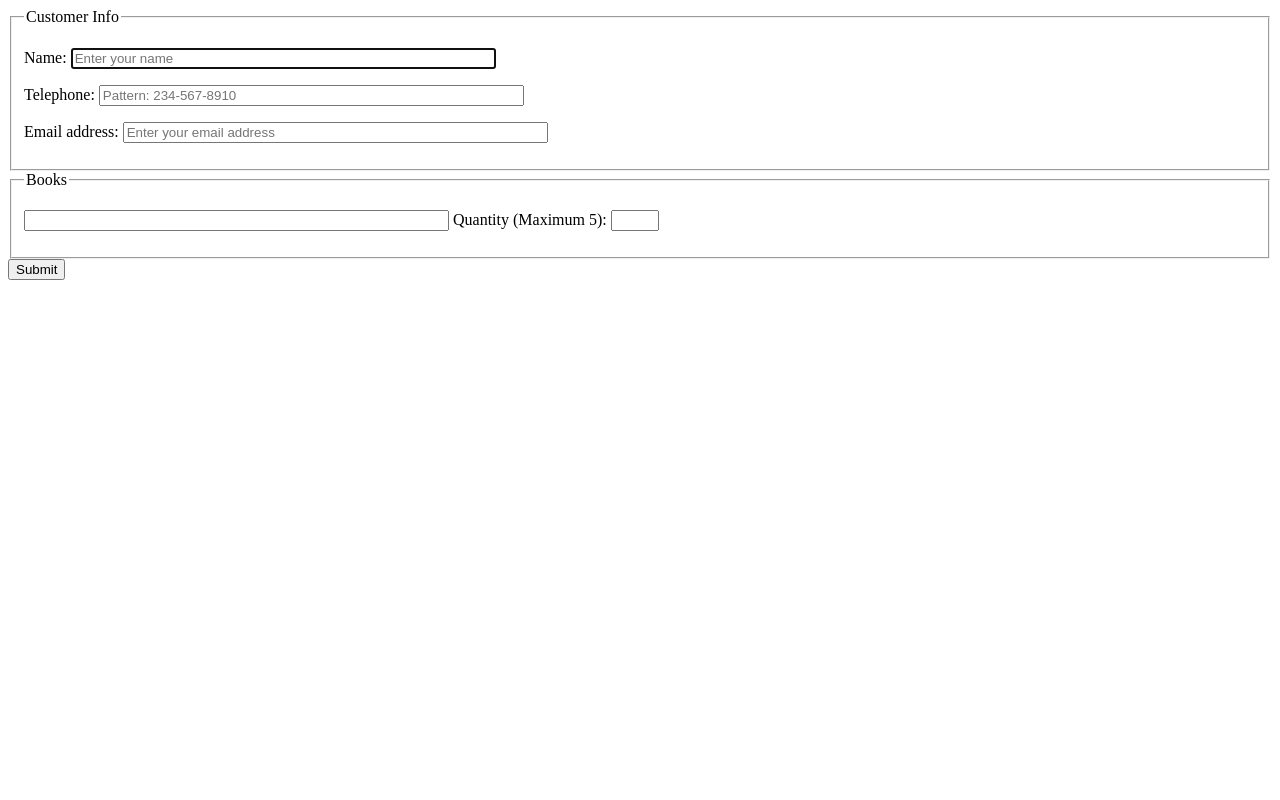
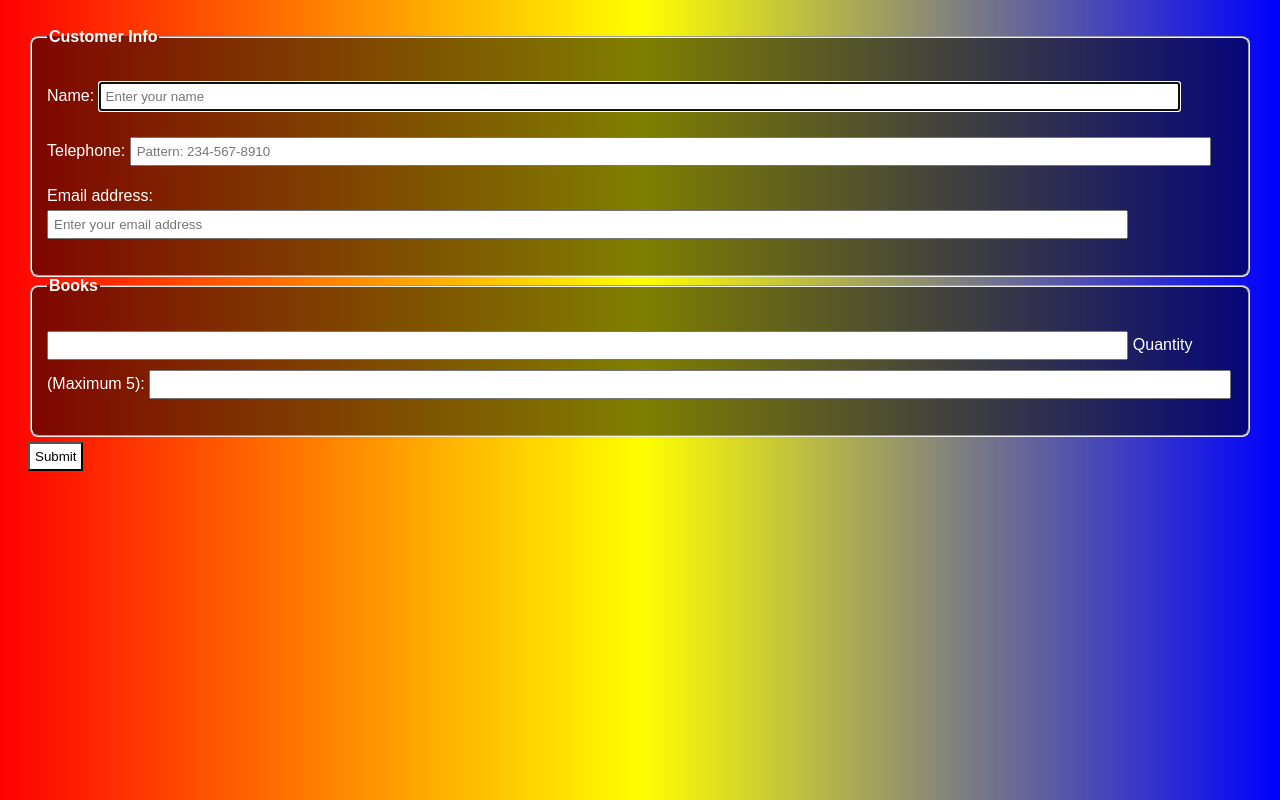
Before and after one commit to ANUJ-POHANKAR/test, a plain HTML site: page index.html in a window 1280 px wide. Drawn offline with Linux system fonts and the light colour scheme.

Commit message:
Update index.html

```diff
--- a/index.html
+++ b/index.html
@@ -1,44 +1,68 @@
+<!DOCTYPE html>
 <html>
+<head>
+    <title>Customer Order Form</title>
+    <style>
+        body {
+            background: linear-gradient(90deg, red, yellow, blue);
+            font-family: Arial, sans-serif;
+            color: white;
+            padding: 20px;
+        }
+        fieldset {
+            background: rgba(0, 0, 0, 0.5);
+            padding: 15px;
+            border-radius: 8px;
+        }
+        legend {
+            font-weight: bold;
+        }
+        input {
+            padding: 5px;
+            margin: 5px 0;
+            width: 90%;
+        }
+        input[type="submit"] {
+            background: white;
+            color: black;
+            cursor: pointer;
+            width: auto;
+        }
+    </style>
+</head>
 <body>
     <form id="orderform" autocomplete="on">
         <fieldset>
-                <legend>
-                    Customer Info
-                </legend>
+            <legend>Customer Info</legend>
             <p>
                 <label>
                     Name:
-                        <input name="cusname" type="text"
-                        placeholder="Enter your name" autofocus required size="50">
+                    <input name="cusname" type="text" placeholder="Enter your name" autofocus required>
                 </label>
             </p>
             <p>
                 <label>
                     Telephone:
-                        <input id="tel" name="telephone"
-                        type="tel" required size="50" placeholder="Pattern: 234-567-8910" pattern="(([0-9]{3})(-[0-9]{3})(-[0-9]{4}))">
+                    <input id="tel" name="telephone" type="tel" required placeholder="Pattern: 234-567-8910" pattern="(([0-9]{3})(-[0-9]{3})(-[0-9]{4}))">
                 </label>
             </p>
             <p>
                 <label>
                     Email address:
-                        <input name="mail" type="email" placeholder="Enter your email address" required size="50" multiple>
+                    <input name="mail" type="email" placeholder="Enter your email address" required multiple>
                 </label>
             </p>
         </fieldset>
         <fieldset>
-                <legend>
-                    Books
-                </legend>
+            <legend>Books</legend>
             <p>
                 <label>
-                        <input type="text" name="book" list="books" size="50">
+                    <input type="text" name="book" list="books">
                     <datalist id="books">
                         <option value="HTML5 - Bruce Lawson and Remy Sharp">
                         <option value="HTML5 : Up and Running - Mark Pilgrim">
                         <option value="Head First HTML5 programming - Eric Freeman">
                         <option value="Mastering HTML,CSS and JavaScript - Laura Lemay">
-                            </option>
                     </datalist>
                 </label>
                 <label>
```
Lines whose indentation alone changed are shown as unchanged.
